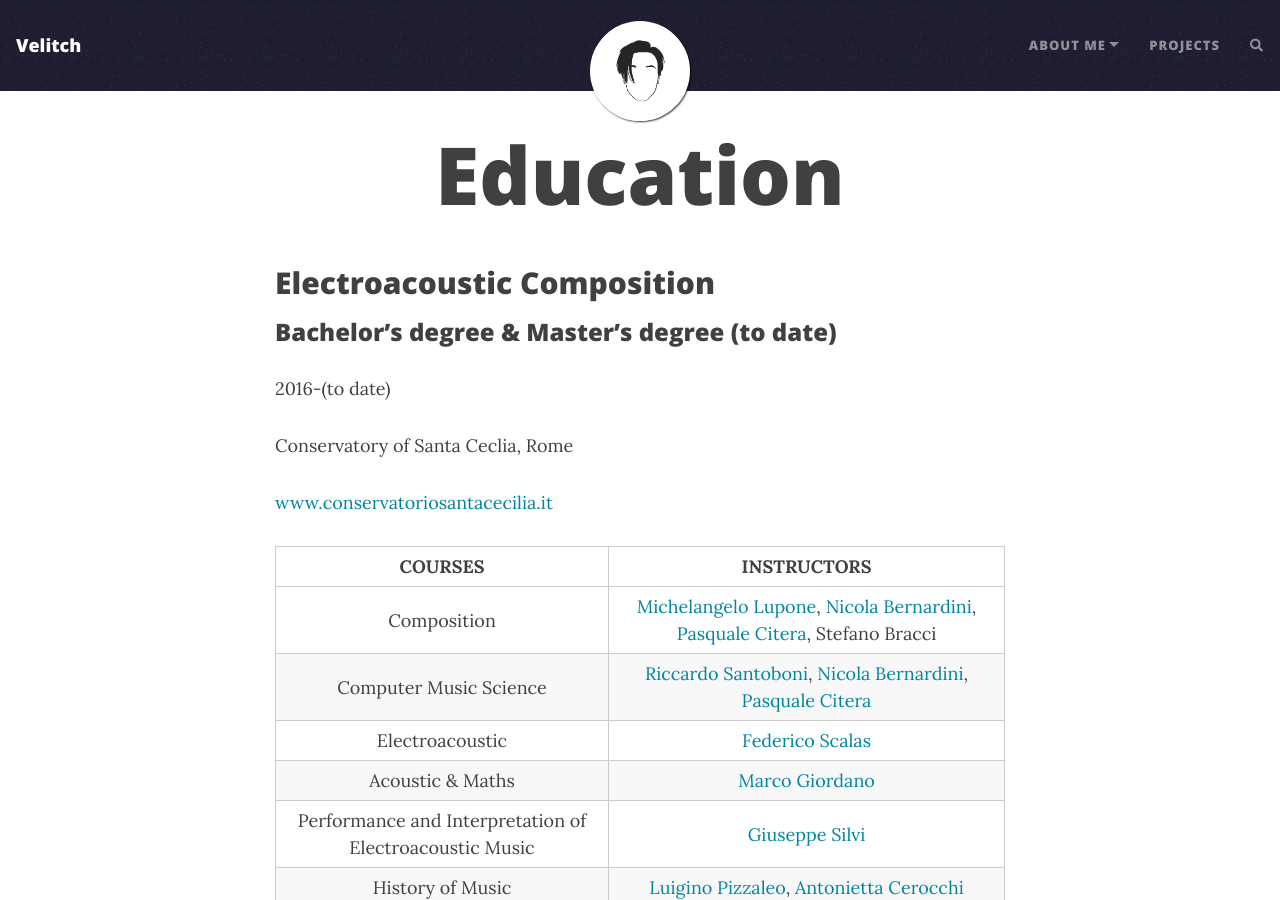
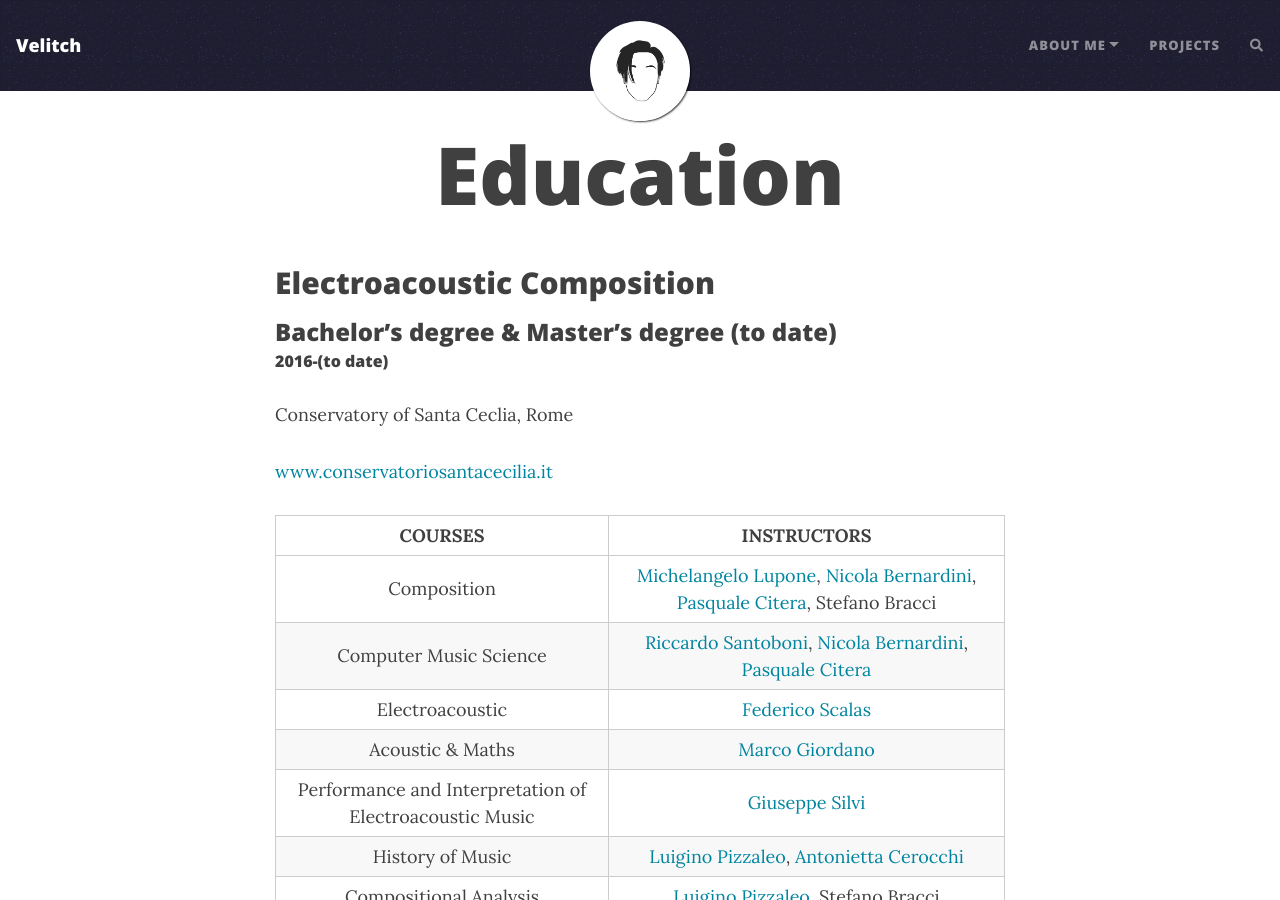
Before and after one commit to Velitch/velitch, a Jekyll site: the page built from pages/Education.md, in a window 1280 px wide and 900 px high. Built offline with Jekyll 4.4.1, drawn with Linux system fonts in a browser that asks for light colours; nearby versions of some CDN libraries; comment, search, counter and statistics services are not loaded.

```diff
--- a/pages/Education.md
+++ b/pages/Education.md
@@ -7,7 +7,7 @@ subtitle:
 ## Electroacoustic Composition
 ###  Bachelor's degree & Master's degree (to date)
 
-2016-(to date)
+###### 2016-(to date)
 
 Conservatory of Santa Ceclia, Rome
 
@@ -29,7 +29,7 @@ ______________
 ## Teaching Qualification
 ###  24 CFA
 
-2021-(to date)
+###### 2021-(to date)
 
 Conservatory of Santa Ceclia, Rome
 
@@ -47,7 +47,7 @@ ______________
 ## Neuroscience and Neuroimaging Specialization
 ### Specialization
 
-2021-(to date)
+###### 2021-(to date)
 
 Johns Hopkins University,
 
```
